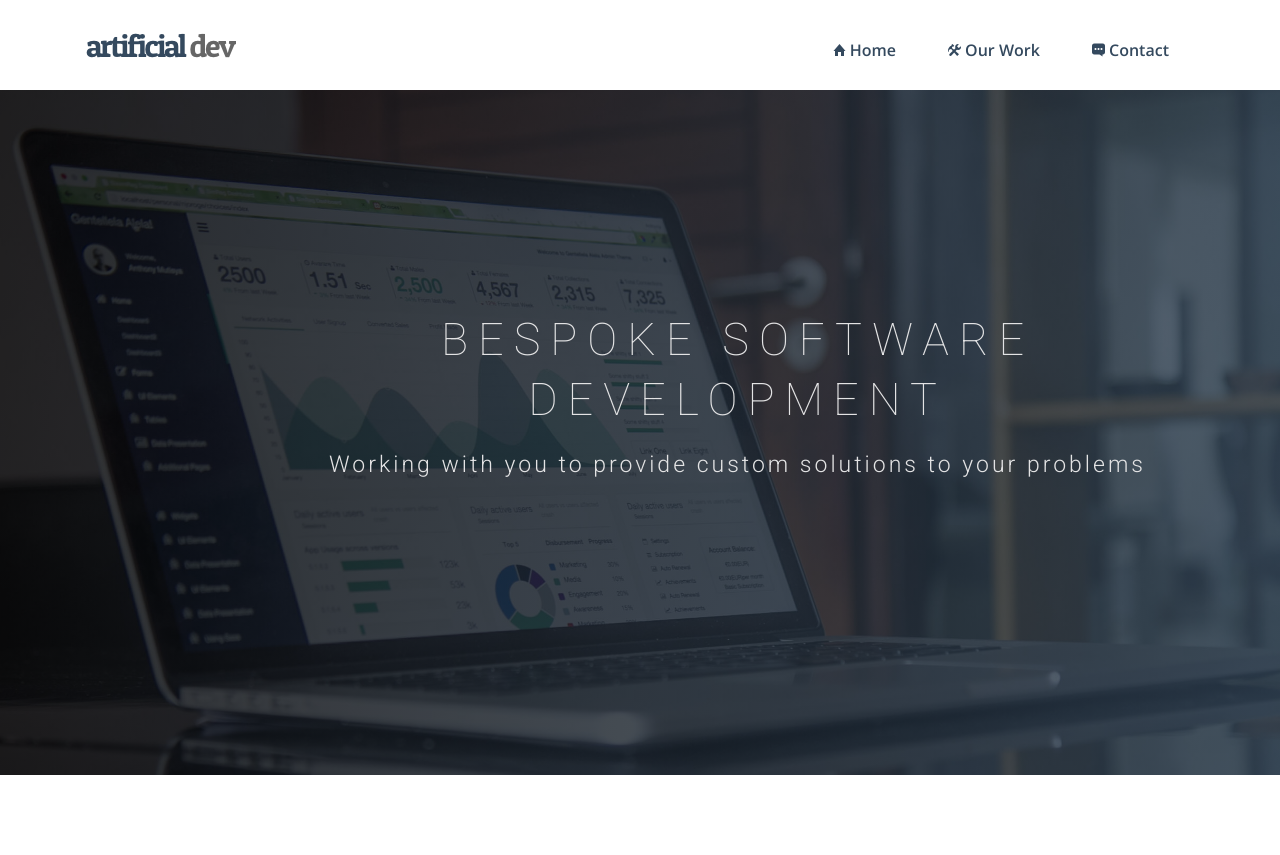
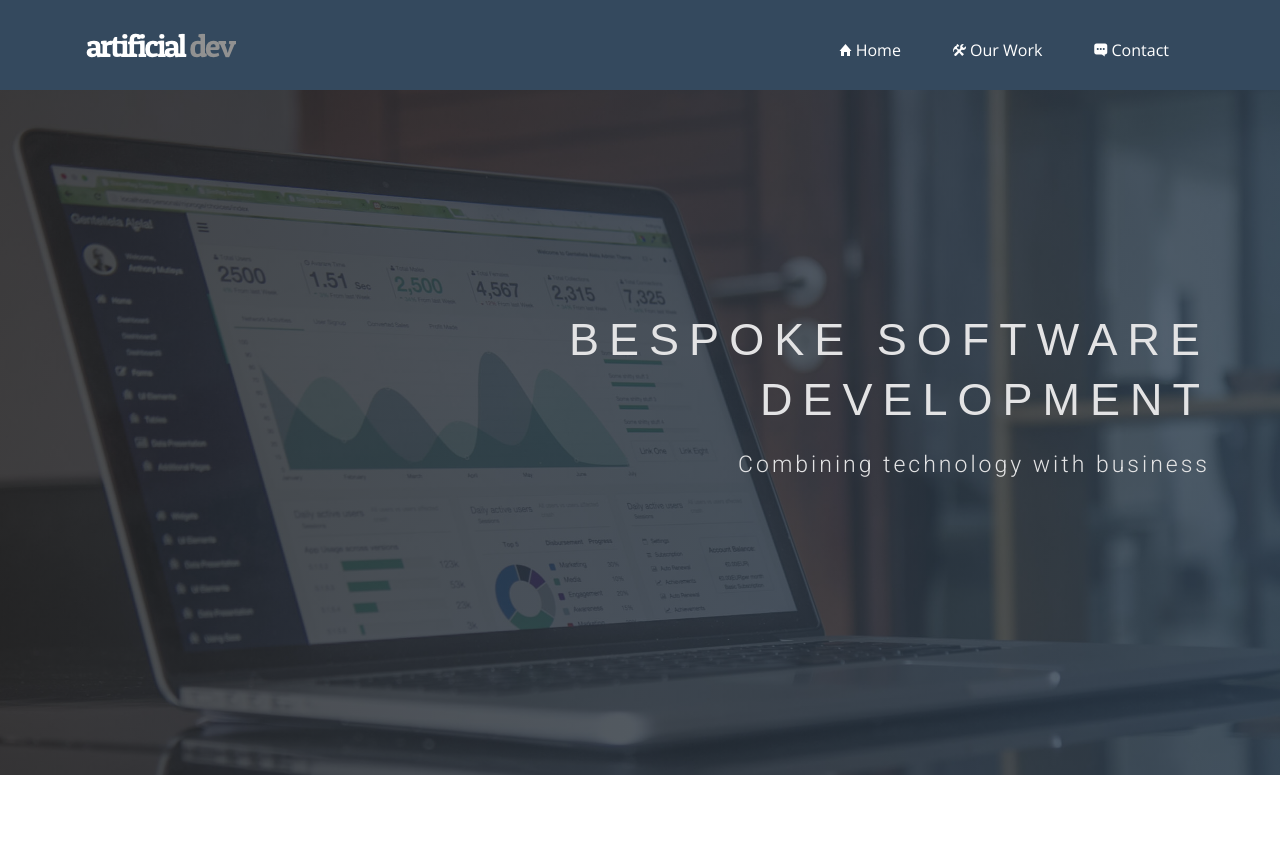
Before and after one commit to seanquinn/seanquinn.github.io, a Jekyll site: the page built from index.html, in a window 1280 px wide. Shown: the top 855 px of the page. Built offline with Jekyll 4.4.1, drawn with Linux system fonts in a browser that asks for light colours; nearby versions of some CDN libraries; some web fonts are replaced; grey boxes are pictures that could not be loaded.

Commit message:
Update styling homepage

```diff
--- a/_includes/header.html
+++ b/_includes/header.html
@@ -15,7 +15,7 @@
             <span class="icon-bar"></span>
             </button>
             <a class="navbar-brand" href="index.html">
-              <img src="{{ site.baseurl }}/img/logo.png" alt="Logo">
+              <img src="{{ site.baseurl }}/img/logo-white.png" alt="Logo">
             </a>
           </div>
             <!-- Collect the nav links, forms, and other content for toggling -->
--- a/css/airspace.css
+++ b/css/airspace.css
@@ -23,7 +23,7 @@ h3,
 h4,
 h5,
 h6 {
-  font-family: 'Roboto', sans-serif;
+  font-family: 'Roboto Slab', sans-serif;
 }
 h2 {
   font-size: 30px;
@@ -65,7 +65,7 @@ a:active {
 	Header Start
 --*/
 header {
-  background: #fff;
+  background: #34495e;
   padding: 20px 0;
 }
 header .navbar {
@@ -83,13 +83,12 @@ header .navbar-default .navbar-nav {
   padding-top: 10px;
 }
 header .navbar-default .navbar-nav li a {
-  color: #34495e;
+  color: #fff;
   padding: 10px 26px;
   font-size: 16px;
-  font-weight:bold;
 }
 header .navbar-default .navbar-nav li a:hover {
-  color: #666;
+  color: #ddd;
 }
 /*---------------------------------------------
 					Index Start
@@ -114,14 +113,14 @@ header .navbar-default .navbar-nav li a:hover {
   right: 0;
   width: 100%;
   height: 100%;
-  background: linear-gradient(to left, #2c3e50, #000000);
+  background: linear-gradient(to left, #2c3e50, #222222);
   opacity: 0.8;
 }
 #slider .block {
   color: #E3E3E4;
 }
 #slider .block h1 {
-  font-family: 'Roboto', sans-serif;
+  font-family: 'Roboto Slab', sans-serif;
   font-weight: 100;
   font-size: 45px;
   line-height: 60px;
@@ -634,7 +633,7 @@ header .navbar-default .navbar-nav li a:hover {
   padding-left: 90px;
 }
 #slider-contact .block h1 {
-  font-family: 'Roboto', sans-serif;
+  font-family: 'Roboto Slab', sans-serif;
   font-weight: 100;
   font-size: 45px;
   line-height: 60px;
@@ -644,7 +643,7 @@ header .navbar-default .navbar-nav li a:hover {
 #slider-contact .block p {
   font-size: 23px;
   line-height: 40px;
-  font-family: 'Roboto', sans-serif;
+  font-family: 'Roboto Slab', sans-serif;
   font-weight: 300;
   letter-spacing: 1px;
   word-spacing: 3px;
--- a/index.html
+++ b/index.html
@@ -10,8 +10,8 @@ permalink: /
     <div class="row">
       <div class="col-md-10 col-md-offset-2">
         <div class="block">
-          <h1 class="animated text-center">BESPOKE SOFTWARE DEVELOPMENT</h1>
-          <p class="animated text-center spacer-down">Working with you to provide custom solutions to your problems</p>
+          <h1 class="animated text-right">BESPOKE SOFTWARE DEVELOPMENT</h1>
+          <p class="animated text-right spacer-down">Combining technology with business</p>
         </div>
       </div>
     </div>
```
Also changed, not shown: img/logo-white.png (added).
